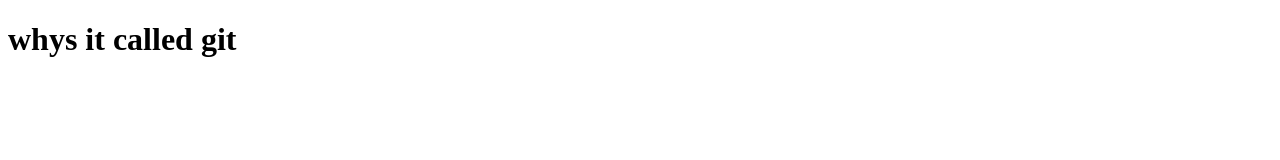
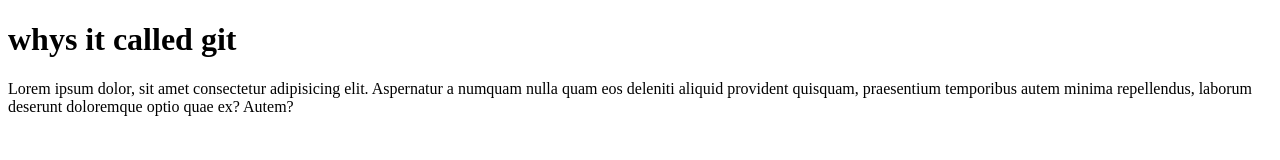
Before and after one commit to Paras2993/gitproject, a plain HTML site: page index.html in a window 1280 px wide. Drawn offline with Linux system fonts and the light colour scheme.

Commit message:
added paragraph

```diff
--- a/index.html
+++ b/index.html
@@ -8,6 +8,6 @@
 </head>
 <body>
     <h1>whys it called git</h1>
-
+    <p>Lorem ipsum dolor, sit amet consectetur adipisicing elit. Aspernatur a numquam nulla quam eos deleniti aliquid provident quisquam, praesentium temporibus autem minima repellendus, laborum deserunt doloremque optio quae ex? Autem?</p>
 </body>
 </html>
```
